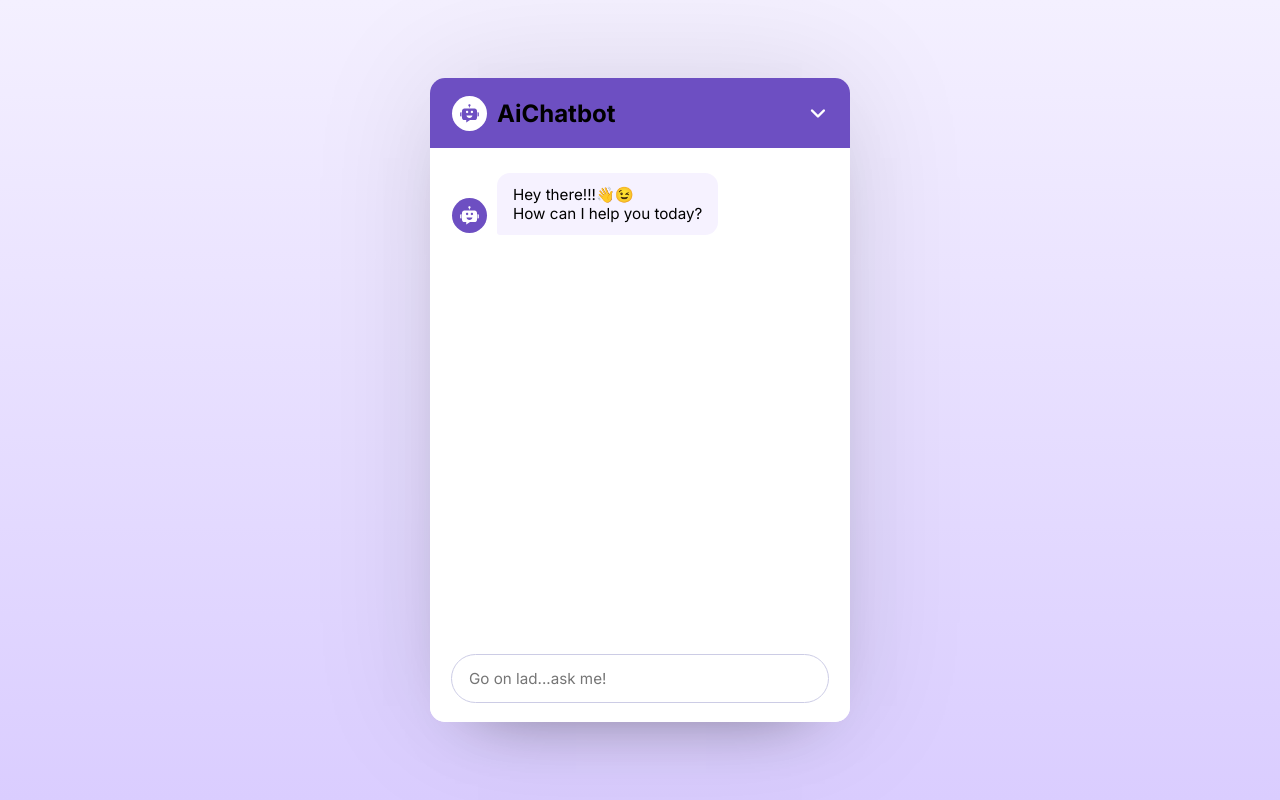
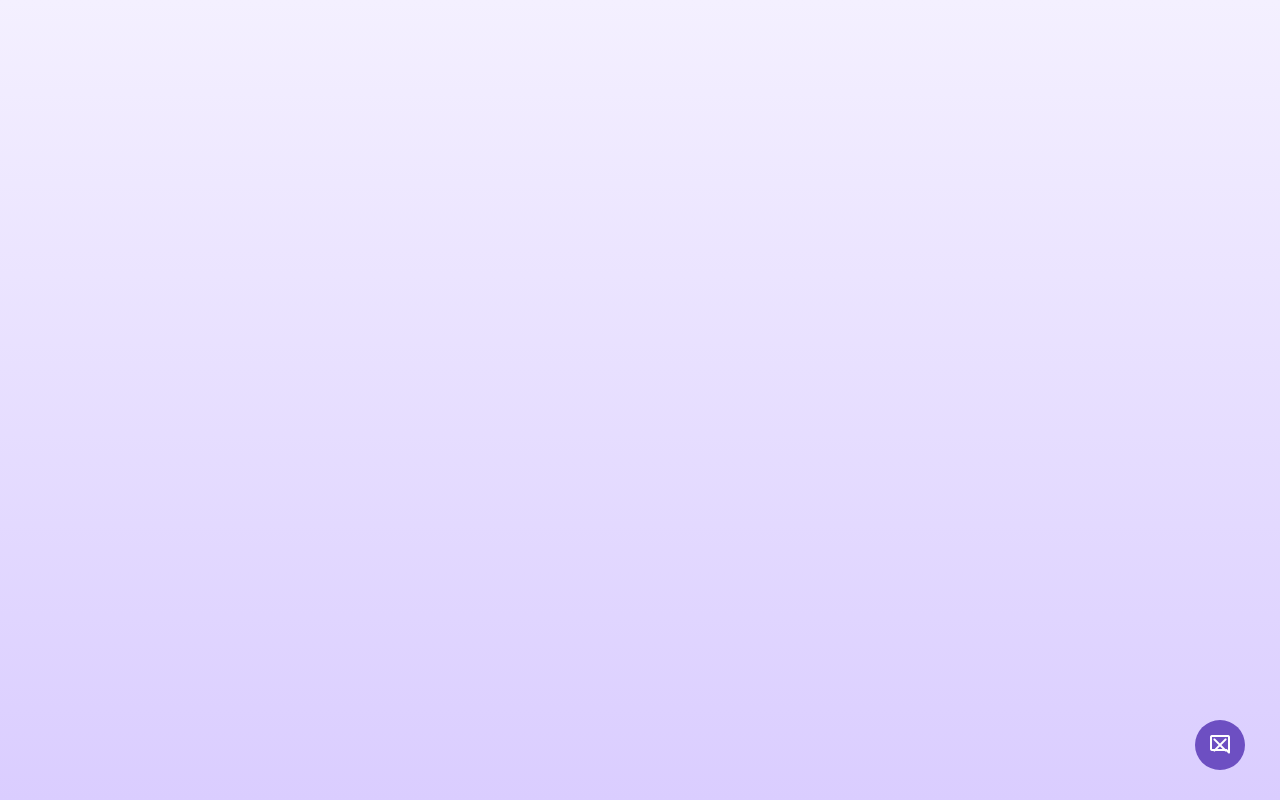
Before and after one commit to mayank2368/Ai_chatBot, a React (Vite) app: page / in a window 1280 px wide. Built offline with nearby package versions, Linux system fonts and the light colour scheme.

Commit message:
Added auto-scrolling use useEffect() and also started with the chatbot popup toggle

```diff
--- a/index.html
+++ b/index.html
@@ -8,7 +8,7 @@
     <!-- Linking google fonts for icons -->
     <link
       rel="stylesheet"
-      href="https://fonts.googleapis.com/css2?family=Material+Symbols+Rounded:opsz,wght,FILL,GRAD@48,400,0,0"
+      href="https://fonts.googleapis.com/css2?family=Material+Symbols+Rounded:opsz,wght,FILL,GRAD@48,400,1,0"
     />
   </head>
   <body>
--- a/src/App.jsx
+++ b/src/App.jsx
@@ -1,10 +1,11 @@
-import React, { useState } from "react";
+import React, { useEffect, useRef, useState } from "react";
 import ChatbotIcon from "./components/ChatbotIcon";
 import ChatForm from "./components/ChatForm";
 import ChatMessage from "./components/ChatMessage";
 
 const App = () => {
   const [chatHistory, setChatHistory] = useState([]);
+  const chatBodyRef = useRef();
 
   const generateBotResponse = async (history) => {
     // Add "Thinking..." message immediately before API call
@@ -46,8 +47,20 @@
     }
   };
 
+  useEffect(() => {
+    // Auto-scroll whenever chat history updates
+    chatBodyRef.current.scrollTo({
+      top: chatBodyRef.current.scrollHeight,
+      behavior: "smooth",
+    });
+  }, [chatHistory]);
+
   return (
     <div className="container">
+      <button id="chatbot-toggler">
+        <span className="material-symbols-rounded">mode_comment</span>
+        <span className="material-symbols-rounded">close</span>
+      </button>
       <div className="chatbot-popup">
         {/* Chatbot header */}
         <div className="chat-header">
@@ -60,7 +73,7 @@
           </button>
         </div>
         {/* Chatbot body */}
-        <div className="chat-body">
+        <div ref={chatBodyRef} className="chat-body">
           <div className="message bot-message">
             <ChatbotIcon />
             <p className="message-text">
--- a/src/index.css
+++ b/src/index.css
@@ -13,13 +13,35 @@
 body {
   width: 100%;
   min-height: 100vh;
-  display: flex;
-  align-items: center;
-  justify-content: center;
   background: linear-gradient(#F4F0FF, #DACDFF);
 }
 
+#chatbot-toggler {
+  position: fixed;
+  bottom: 30px;
+  right: 35px;
+  border: none;
+  height: 50px;
+  width: 50px;
+  display: flex;
+  cursor: pointer;
+  border-radius: 50%;
+  background: #6D4FC2;
+  align-items: center;
+  justify-content: center;
+}
+
+#chatbot-toggler span{
+  position: absolute;
+  color: #fff;
+}
+
 .chatbot-popup {
+  bottom: 90px;
+  position: fixed;
+  right: 35px;
+  opacity: 0;
+  pointer-events: none;
   background: #fff;
   overflow: hidden;
   border-radius: 15px;
```
